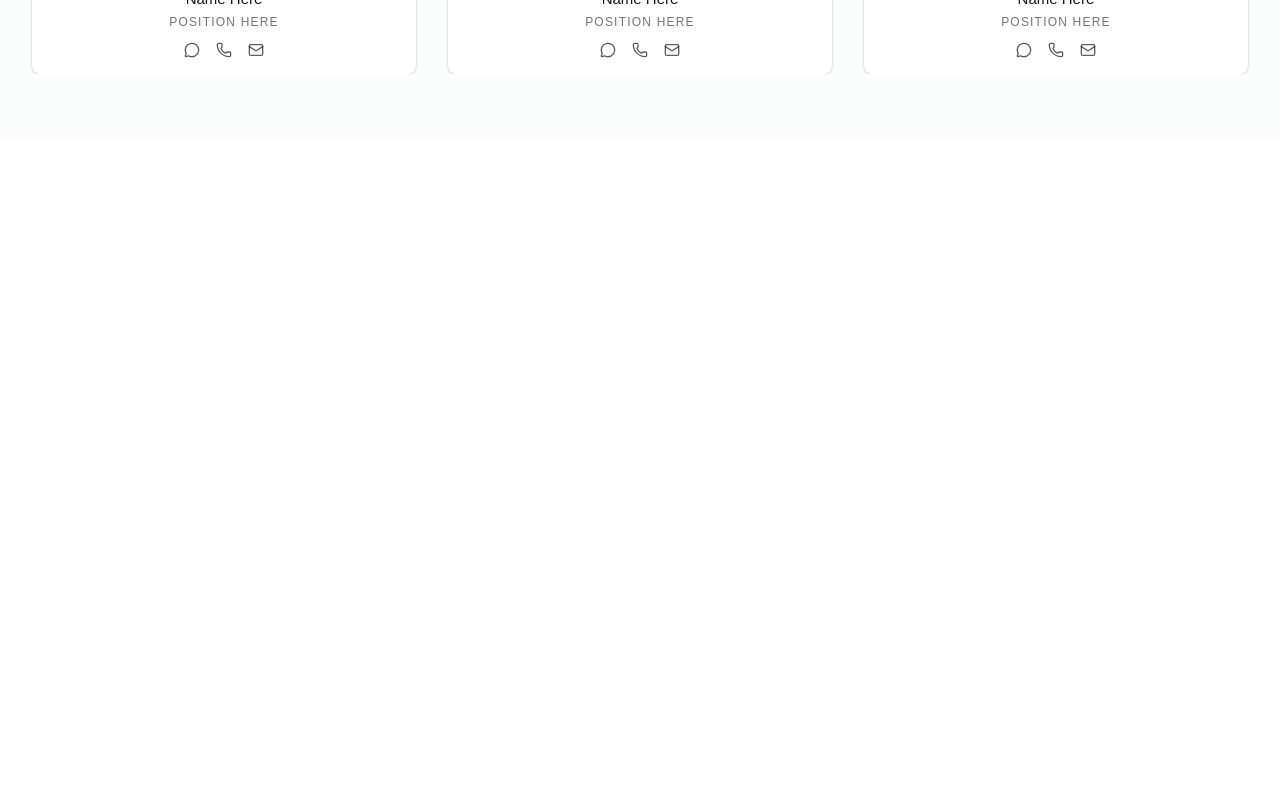
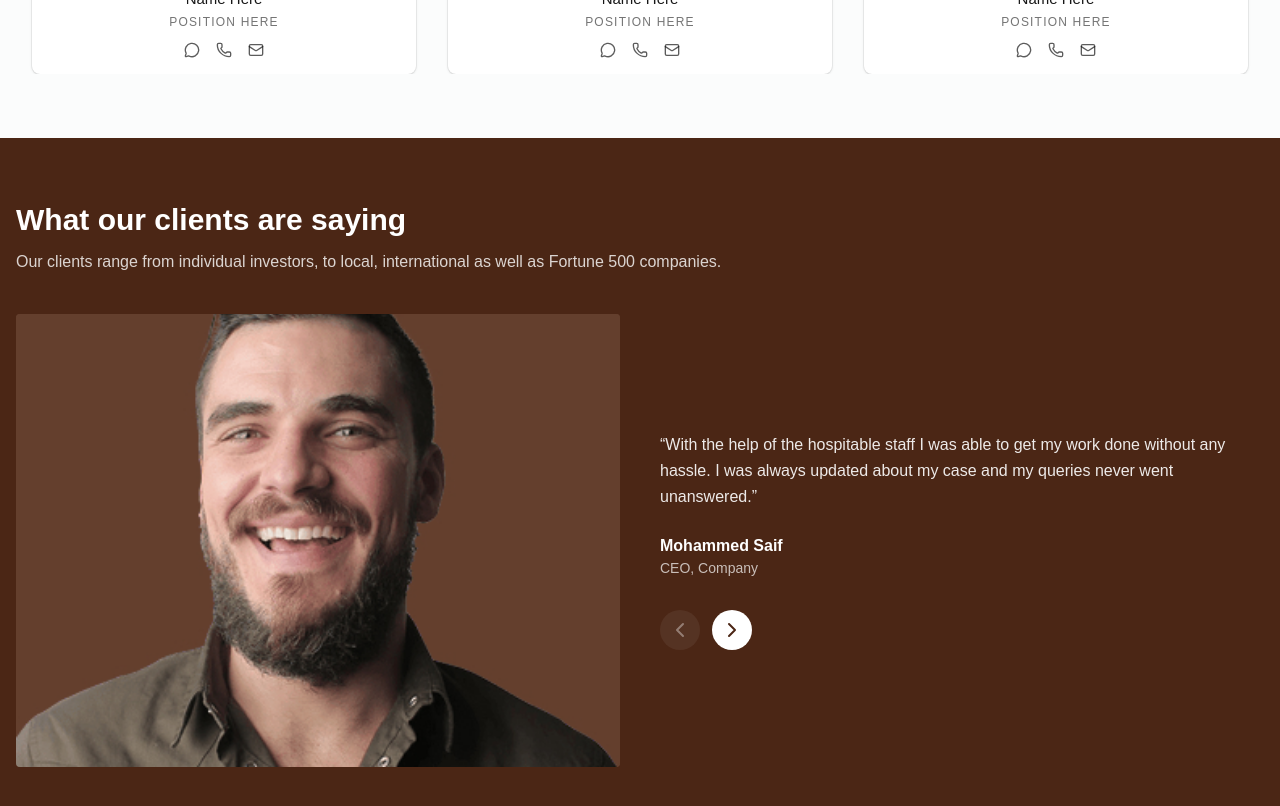
Before and after one commit to redakassoumeh0/io-tech-task, a Next.js app: page / in a window 1280 px wide. Shown: the part 1140-1946 px from the top of the page. Before the commit the page ends 1278 px from the top, so only its background shows below. Built offline with nearby package versions, Linux system fonts and the light colour scheme; no server answers.

Commit message:
Add Clients Section

```diff
--- a/locales/ar/home.json
+++ b/locales/ar/home.json
@@ -86,5 +86,29 @@
         "email": "#"
       }
     ]
+  },
+  "clients": {
+    "title": "ماذا يقول عملاؤنا",
+    "subtitle": "عملاؤنا يتنوعون بين أفراد ومستثمرين محليين ودوليين إضافةً إلى شركات كبرى.",
+    "slides": [
+      {
+        "photo": "/person-image.jpg",
+        "quote": "بفضل فريق العمل المتعاون استطعت إنجاز معاملتي بسهولة. كنت أتلقى التحديثات أولًا بأول ولم تُترك أسئلتي دون إجابة.",
+        "name": "محمد سيف",
+        "role": "الرئيس التنفيذي، الشركة"
+      },
+      {
+        "photo": "/person-image.jpg",
+        "quote": "خدمة احترافية واستجابة في الوقت المناسب. الفريق وجّهنا بوضوح في كل خطوة.",
+        "name": "عائشة خان",
+        "role": "مؤسِّسة، شركة ناشئة"
+      },
+      {
+        "photo": "/person-image.jpg",
+        "quote": "نصائح موثوقة ونتائج ممتازة. أنصح بالتعامل معهم.",
+        "name": "عمر علي",
+        "role": "مدير العمليات"
+      }
+    ]
   }
 }
--- a/locales/en/home.json
+++ b/locales/en/home.json
@@ -86,5 +86,29 @@
         "email": "#"
       }
     ]
+  },
+  "clients": {
+    "title": "What our clients are saying",
+    "subtitle": "Our clients range from individual investors, to local, international as well as Fortune 500 companies.",
+    "slides": [
+      {
+        "photo": "/person-image.jpg",
+        "quote": "With the help of the hospitable staff I was able to get my work done without any hassle. I was always updated about my case and my queries never went unanswered.",
+        "name": "Mohammed Saif",
+        "role": "CEO, Company"
+      },
+      {
+        "photo": "/person-image.jpg",
+        "quote": "Professional service and timely responses. The team guided us through every step clearly.",
+        "name": "Aisha Khan",
+        "role": "Founder, Startup"
+      },
+      {
+        "photo": "/person-image.jpg",
+        "quote": "Reliable advice and great results. Highly recommended.",
+        "name": "Omar Ali",
+        "role": "Operations Manager"
+      }
+    ]
   }
 }
--- a/src/app/page.tsx
+++ b/src/app/page.tsx
@@ -3,6 +3,7 @@ import { getTranslations } from "next-intl/server";
 import Hero from "@/components/Hero";
 import Navbar from "@/components/Navbar";
 import OutTeamSection from "@/components/OutTeamSection";
+import ClientsSection from "@/components/ClientsSection";
 
 type Slide = {
   id: number;
@@ -22,7 +23,8 @@ export default async function Home() {
     <main>
       <Navbar />
       <Hero backgroundUrl={"/hero-image.jpg"} slides={slides} />
-      <OutTeamSection/>
+      <OutTeamSection />
+      <ClientsSection/>
     </main>
   );
 }
--- /dev/null
+++ b/src/components/ClientsSection.tsx
@@ -0,0 +1,147 @@
+"use client";
+
+import { useEffect, useMemo, useRef, useState } from "react";
+import Image from "next/image";
+import { ChevronLeft, ChevronRight } from "lucide-react";
+import { useLocale, useTranslations } from "next-intl";
+
+type ClientSlide = {
+  photo: string;
+  quote: string;
+  name: string;
+  role?: string;
+};
+
+const ClientsSection = () => {
+  const t = useTranslations("home");
+  const locale = useLocale();
+  const isRTL = locale === "ar";
+
+  const title = t("clients.title");
+  const subtitle = t("clients.subtitle");
+  const slides = t.raw("clients.slides") as ClientSlide[];
+
+  const [index, setIndex] = useState(0);
+  const canPrev = index > 0;
+  const canNext = index < slides.length - 1;
+
+  const next = () => canNext && setIndex((i) => i + 1);
+  const prev = () => canPrev && setIndex((i) => i - 1);
+
+  // سحب بالموبايل + قلب الاتجاه في RTL
+  const wrapRef = useRef<HTMLDivElement>(null);
+  useEffect(() => {
+    const el = wrapRef.current;
+    if (!el) return;
+
+    let startX = 0,
+      delta = 0;
+    const onStart = (e: TouchEvent) => {
+      startX = e.touches[0].clientX;
+      delta = 0;
+    };
+    const onMove = (e: TouchEvent) => {
+      delta = e.touches[0].clientX - startX;
+    };
+    const onEnd = () => {
+      if (Math.abs(delta) > 50) {
+        if (isRTL) delta > 0 ? next() : prev();
+        else delta < 0 ? next() : prev();
+      }
+    };
+
+    el.addEventListener("touchstart", onStart, { passive: true });
+    el.addEventListener("touchmove", onMove, { passive: true });
+    el.addEventListener("touchend", onEnd);
+    return () => {
+      el.removeEventListener("touchstart", onStart);
+      el.removeEventListener("touchmove", onMove);
+      el.removeEventListener("touchend", onEnd);
+    };
+  }, [isRTL, canNext, canPrev]);
+
+  // أنيميشن خفيف على التبديل
+  const animKey = useMemo(() => `slide-${index}`, [index]);
+
+  return (
+    <section className="bg-brand-dark text-white" dir={isRTL ? "rtl" : "ltr"}>
+      <div className="mx-auto max-w-7xl px-4 py-12 md:py-16">
+        {/* Header */}
+        <div className="max-w-3xl">
+          <h2 className="text-2xl md:text-3xl font-semibold">{title}</h2>
+          <p className="mt-3 text-sm md:text-base text-white/80">{subtitle}</p>
+        </div>
+
+        {/* Content */}
+        <div
+          ref={wrapRef}
+          className="mt-8 md:mt-10 grid grid-cols-1 md:grid-cols-2 gap-6 md:gap-10 items-center"
+        >
+          {/* صورة العميل */}
+          <div className="relative w-full aspect-[4/3] md:aspect-[4/3] bg-brand-medium rounded">
+            <Image
+              key={animKey + "-img"}
+              src={slides[index].photo}
+              alt={slides[index].name}
+              fill
+              className="object-cover rounded animate-[fadeIn_.5s_ease-out]"
+            />
+          </div>
+
+          {/* النص */}
+          <div
+            key={animKey + "-text"}
+            className="animate-[fadeIn_.5s_ease-out]"
+          >
+            <blockquote className="text-white/90 leading-relaxed">
+              “{slides[index].quote}”
+            </blockquote>
+
+            <div className="mt-6">
+              <div className="font-semibold">{slides[index].name}</div>
+              {slides[index].role && (
+                <div className="text-white/70 text-sm">
+                  {slides[index].role}
+                </div>
+              )}
+            </div>
+
+            {/* أزرار */}
+            <div
+              className={`mt-8 flex items-center gap-3 ${
+                isRTL ? "flex-row-reverse" : ""
+              }`}
+            >
+              <button
+                onClick={isRTL ? next : prev}
+                disabled={isRTL ? !canNext : !canPrev}
+                aria-label="Previous"
+                className={`h-10 w-10 rounded-full bg-white/15 hover:bg-white/25 transition inline-flex items-center justify-center ${
+                  (isRTL ? !canNext : !canPrev)
+                    ? "opacity-40 pointer-events-none"
+                    : ""
+                }`}
+              >
+                <ChevronLeft className="text-white" />
+              </button>
+              <button
+                onClick={isRTL ? prev : next}
+                disabled={isRTL ? !canPrev : !canNext}
+                aria-label="Next"
+                className={`h-10 w-10 rounded-full bg-white text-brand-dark hover:opacity-90 transition inline-flex items-center justify-center ${
+                  (isRTL ? !canPrev : !canNext)
+                    ? "opacity-60 pointer-events-none"
+                    : ""
+                }`}
+              >
+                <ChevronRight />
+              </button>
+            </div>
+          </div>
+        </div>
+      </div>
+    </section>
+  );
+};
+
+export default ClientsSection;
```
